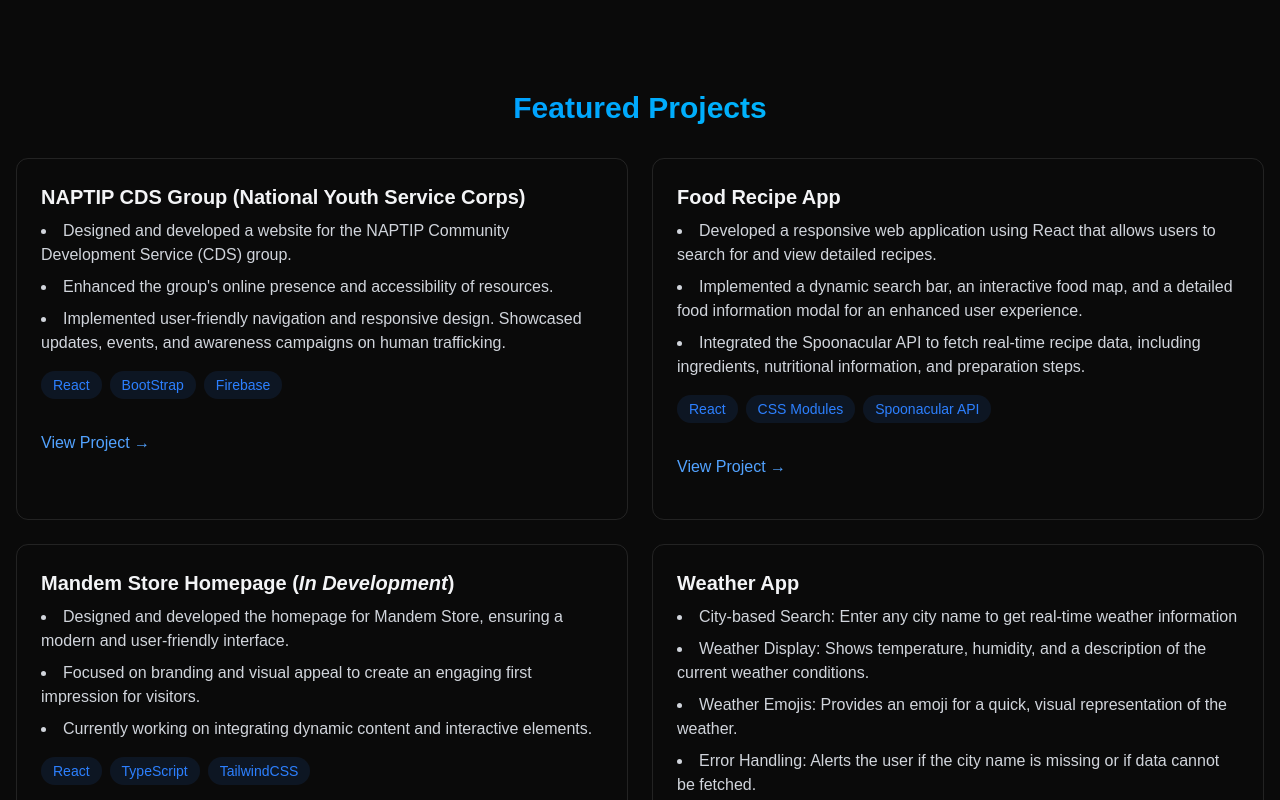
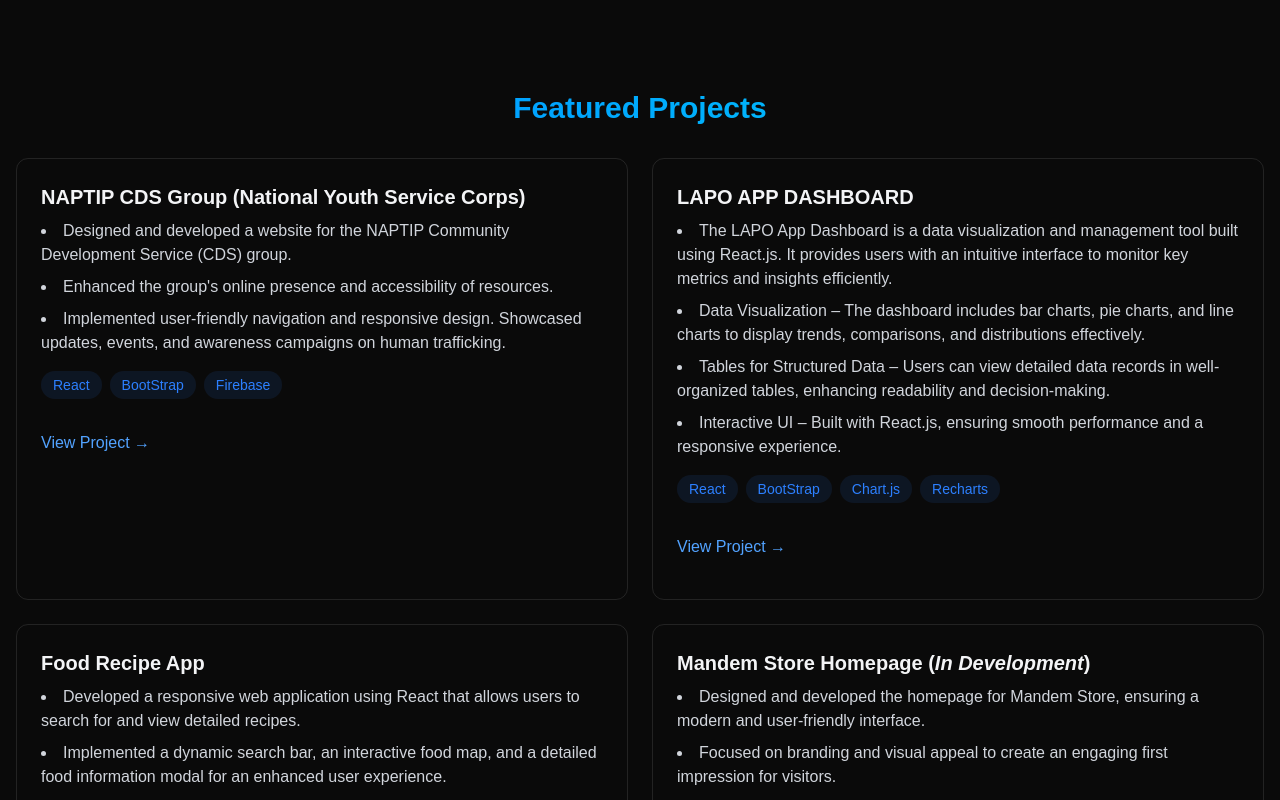
Before and after one commit to midestic/portfolio, a React (Vite) app: page / in a window 1280 px wide. Shown: the part 1590-2390 px from the top of the page. Built offline with nearby package versions, Linux system fonts and the light colour scheme.

Commit message:
lapo app

```diff
--- a/src/components/sections/About.jsx
+++ b/src/components/sections/About.jsx
@@ -6,12 +6,12 @@
     "CSS",
     "JavaScript",
     "Git",
+    "GitHub",
     "BootStrap",
     "React",
-    "Vue",
+    "Next.JS",
     "TypeScript",
     "TailwindCSS",
-    "Svelte",
   ];
 
   const backendSkills = ["Node.js", "Firebase", "Supabase"];
--- a/src/components/sections/Projects.jsx
+++ b/src/components/sections/Projects.jsx
@@ -61,6 +61,65 @@
                 </a>
               </div>
             </div>
+
+            <div
+              className="p-6 rounded-xl border border-white/10 hover:-translate-y-1
+             hover:border-blue-500/30 hover:shadow-[0_2px_8px_rgba(59,130,246,0.2)] transition"
+            >
+              <h3 className="text-xl font-bold mb-2">LAPO APP DASHBOARD</h3>
+              <p className="text-gray-400 mb-4">
+                <ul className="list-disc list-inside text-gray-300 space-y-2">
+                  <li>
+                    The LAPO App Dashboard is a data visualization and
+                    management tool built using React.js. It provides users with
+                    an intuitive interface to monitor key metrics and insights
+                    efficiently.
+                  </li>
+
+                  <li>
+                    Data Visualization – The dashboard includes bar charts, pie
+                    charts, and line charts to display trends, comparisons, and
+                    distributions effectively.
+                  </li>
+
+                  <li>
+                    Tables for Structured Data – Users can view detailed data
+                    records in well-organized tables, enhancing readability and
+                    decision-making.
+                  </li>
+
+                  <li>
+                    Interactive UI – Built with React.js, ensuring smooth
+                    performance and a responsive experience.
+                  </li>
+                </ul>
+              </p>
+              <div className="flex flex-wrap gap-2 mb-4">
+                {["React", "BootStrap", "Chart.js", "Recharts"].map(
+                  (tech, key) => (
+                    <span
+                      key={key}
+                      className="bg-blue-500/10 text-blue-500 py-1 px-3 rounded-full text-sm hover:bg-blue-500/20
+                                    hover:shadow-[0_2px_8px_rgba(59,130,246,0.1)] transition-all
+                    "
+                    >
+                      {tech}
+                    </span>
+                  )
+                )}
+              </div>
+
+              <div className="flex justify-between items-center">
+                <a
+                  href="https://lapoapp.vercel.app/"
+                  target="_blank"
+                  className="text-blue-400 hover:text-blue-300 transition-colors my-4"
+                >
+                  View Project →
+                </a>
+              </div>
+            </div>
+
             <div
               className="
               glass p-6 rounded-xl border border-white/10
```
